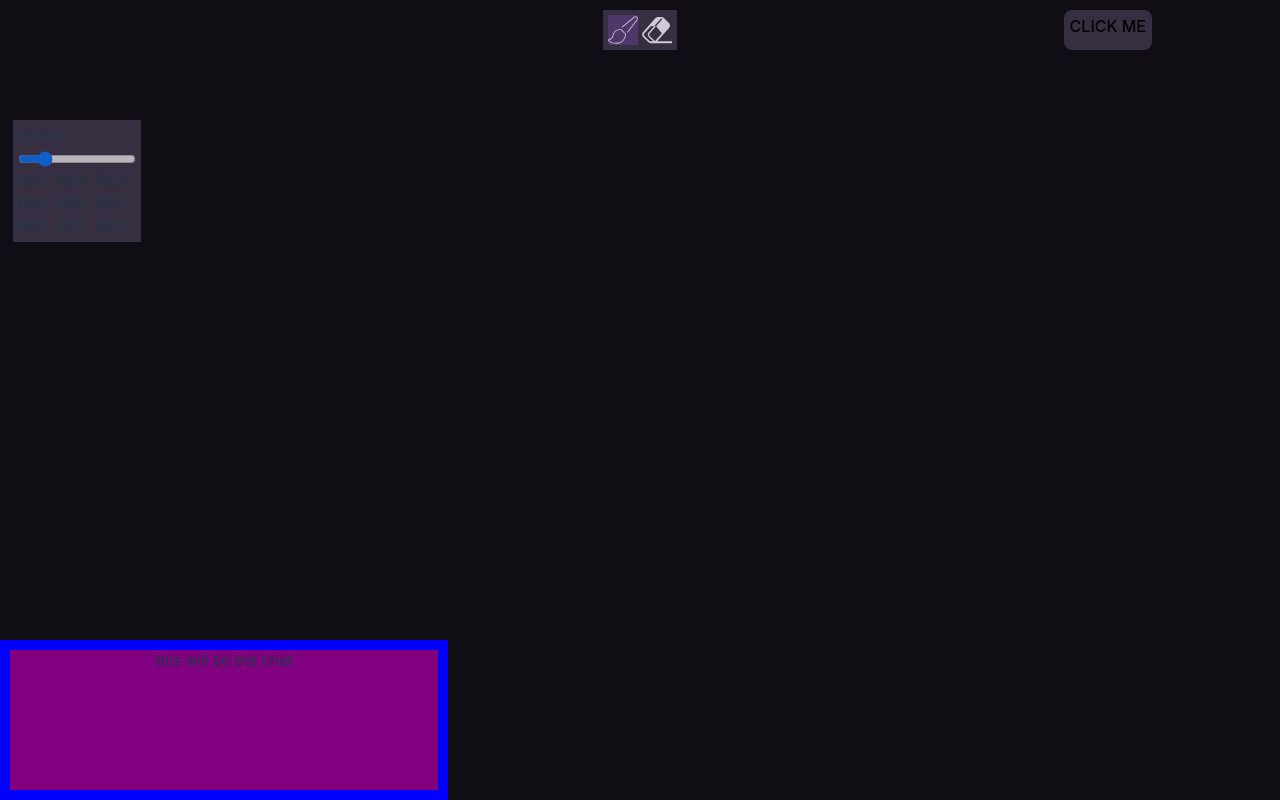
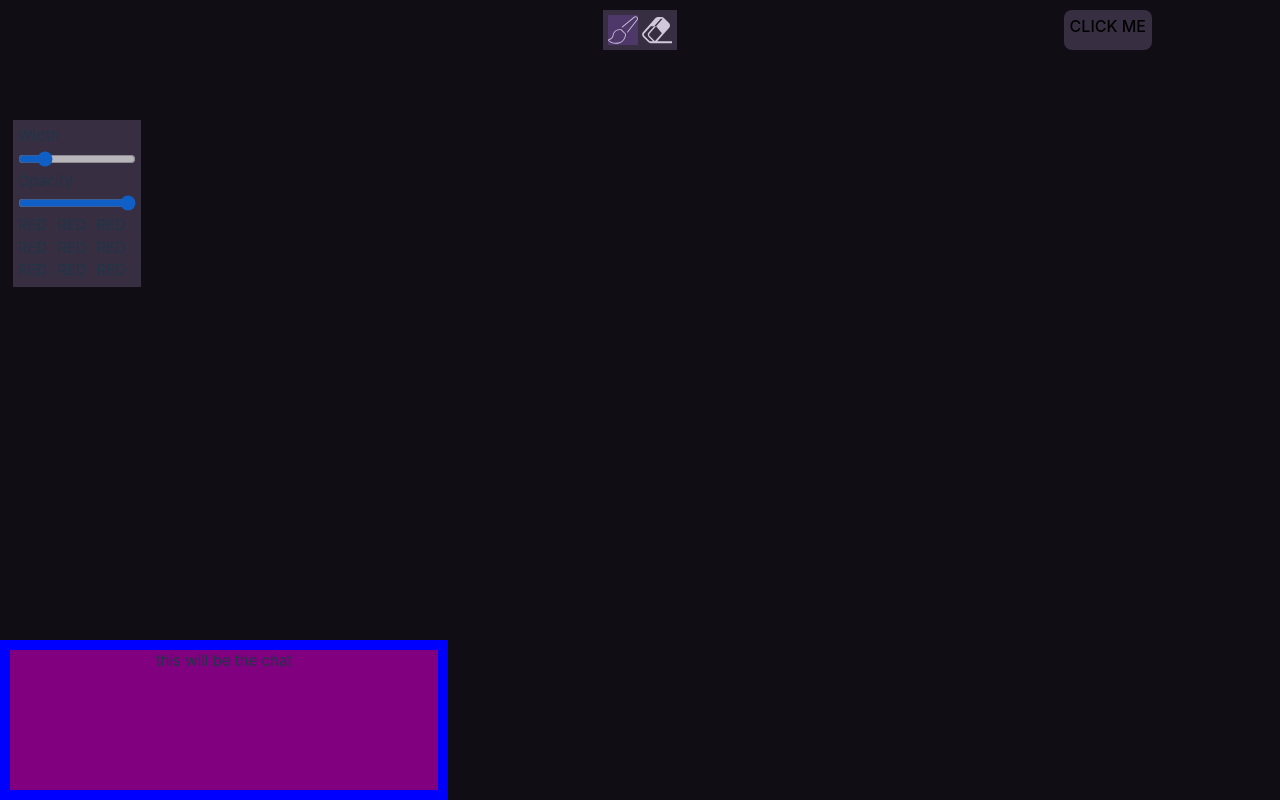
Before and after one commit to Thai-Son01/collabdraw, a React (Vite) app: page / in a window 1280 px wide. Built offline with nearby package versions, Linux system fonts and the light colour scheme; no server answers.

Commit message:
tool inventory state instead of pen and eraser alone

```diff
--- a/src/App.tsx
+++ b/src/App.tsx
@@ -20,7 +20,6 @@ function App() {
     "width" : 10,
     "opacity" : 100,
     "colour" : "rgb(209, 202, 219)",
-
   }
 
   const defaultEraser = {
@@ -29,28 +28,39 @@ function App() {
     "opacity" : 100,
 
   }
-  //this thing should be an object?
+  //ce truc pourrait meme etre dans un autre fichier je pense
+  const inventory = useRef({
+    "pen" : defaultPen,
+    "eraser" : defaultEraser
+  })
+
+  const inventory2 = {
+    "pen" : defaultPen,
+    "eraser" : defaultEraser
+  }
+
+  const [toolInventory, setToolInventory] = useState(inventory2);
   const [penWidth, setPenWidth] = useState(10);
   const [popupVisibility, setPopupVisibility] = useState(false);
   const [itemSelected, setItemSelected] = useState("pen"); //id of selected tool
-  const [currentTool, setCurrentTool] = useState(defaultPen);
 
   const connection = useWebsocketConnection(userIdentifier.current,
                                            roomIdentifier.current, WS_URL) as Client; //random cast sinon ca chiale
 
 
-  function modifyToolWidth(value :number) {
+
+  function modifyValue(toolType : string, property : string, value : number | string) {
+    let clonedInventory = structuredClone(toolInventory);
+    console.log("BEFORE CHANGING");
+    console.log(clonedInventory);
+    clonedInventory[toolType][property] = value;
+    console.log("AFTER CHANGING");
+    console.log(clonedInventory);
+    // let clonedTool = structuredClone(clonedInventory[toolType]);
+    // clonedTool[property] = value;
+    setToolInventory(clonedInventory);
 
   }
-
-  function modifyToolOpacity(value : number) {
-
-  }
-
-  function modifyToolColour(value : string) {
-
-  }
-
   function changeValue(value : number) {
 
     setPenWidth(value);
@@ -64,7 +74,6 @@ function setModal(visibility : boolean) {
   setPopupVisibility(visibility);
 }
 
-
   return (
     <div>
       <button
@@ -75,16 +84,21 @@ function setModal(visibility : boolean) {
       >
         CLICK ME
       </button>
+
+
       <ToolBar
-      changePenWidth = {changeValue} //function for slider to change pen
+      //ca devrait etre un modify tool en general? pour set le tool
+      changePenWidth = {modifyValue} //function for slider to change pen
+      //peut juste donner le tool en tant que tel je pense
       defaultPenWidth = {penWidth} //sets default value in the slider
-      itemSelected= {itemSelected} //uses id to highlight item if selected
+      //same here donner le tool en tant que tel or do i need to keep the id here? might need to keep it
+      itemSelected= {toolInventory[itemSelected]} //uses id to highlight item if selected
       changeSelectedTool={toolOnClick} //changes id of selected item
       ></ToolBar>
 
       <DrawingCanvas
       connection = {connection}
-      selectedTool= {currentTool}
+      selectedTool= {toolInventory[itemSelected]} //underlined red mais ca a l'air de marcher
       room = {roomIdentifier.current}
       ></DrawingCanvas>
 
--- a/src/components/tool/Tool.tsx
+++ b/src/components/tool/Tool.tsx
@@ -3,10 +3,10 @@ import styles from "./Tool.module.css"
 export default function Tool({sourceName, name, onSelect, selected} :
                             {sourceName : string, name : string,
                             onSelect : (id : string) => void,
-                            selected : string}
+                            selected : boolean}
                         ) {
 
-    return (<img className = {`${styles.toolIcon}` + `${selected === name ? (" " + styles.selected) : ""}`} //this is where highlight happens
+    return (<img className = {`${styles.toolIcon}` + `${selected? (" " + styles.selected) : ""}`} //this is where highlight happens
         src = {sourceName}
         alt="does not work"
         onClick={() => {
--- a/src/components/toolbar/ToolBar.tsx
+++ b/src/components/toolbar/ToolBar.tsx
@@ -5,10 +5,10 @@ import { useState } from 'react';
 
 
 export default function ToolBar({changePenWidth, defaultPenWidth, changeSelectedTool, itemSelected} :
-                                {changePenWidth : (value : number) => void,
+                                {changePenWidth : any,
                                 defaultPenWidth : number,
                                 changeSelectedTool : (tool : string) => void,
-                                itemSelected : string
+                                itemSelected : any
                             }) {
 
     const pen = "./brush.svg";
@@ -19,14 +19,15 @@ export default function ToolBar({changePenWidth, defaultPenWidth, changeSelected
         <Tool
         sourceName = {pen}
         name = "pen" //why am i giving name here
-        selected = {itemSelected} //i could give the boolean here instead
-        onSelect = {changeSelectedTool}
+        selected = {itemSelected.tool === "pen"} //i could give the boolean here instead
+        //needs so have the settings of pen to change properties, so has to give eraser and pen...
+        onSelect = {changeSelectedTool} //right now it's only here for the highlight, does not change the tool properties
         ></Tool>
 
         <Tool
         sourceName = {eraser}
         name = "eraser"
-        selected = {itemSelected}
+        selected = {itemSelected.tool === "eraser"}
         onSelect = {changeSelectedTool}
         ></Tool>
 
--- a/src/components/toolsettings/ToolSettings.tsx
+++ b/src/components/toolsettings/ToolSettings.tsx
@@ -2,9 +2,9 @@ import styles from './ToolSettings.module.css'
 
 
 export default function ToolSettings({changeValue, defaultValue, currentTool} :
-                                    {changeValue : (value : number) => void,
+                                    {changeValue : any,
                                     defaultValue : number,
-                                    currentTool : string}) {
+                                    currentTool : any}) {
 
     return (<div
         className={`${styles.boxSetting}`}
@@ -15,13 +15,30 @@ export default function ToolSettings({changeValue, defaultValue, currentTool} :
         type="range"
         min="1"
         max="50"
-        value= {defaultValue}
-        onChange={(e) => changeValue(Number(e.target.value))}
+        value= {currentTool.width}
+        //change width here
+        onChange={(e) => {
+            changeValue(currentTool.tool, "width", parseInt(e.target.value));
+        }}
+        >
+
+        </input>
+        <label>Opacity</label>
+        <input
+        className={`${styles.slider}`}
+        type="range"
+        min="0"
+        max="100"
+        value= {currentTool.opacity}
+        //change opacity here
+        onChange={(e) => {
+            changeValue(currentTool.tool, "opacity", parseInt(e.target.value)) }
+        }
         >
         </input>
 
         <div
-            className={`${currentTool === "pen" ? styles.show: styles.hide}`}
+            className={`${currentTool.tool === "pen" ? styles.show: styles.hide}`}
     >
         <div>RED</div>
         <div>RED</div>
```
